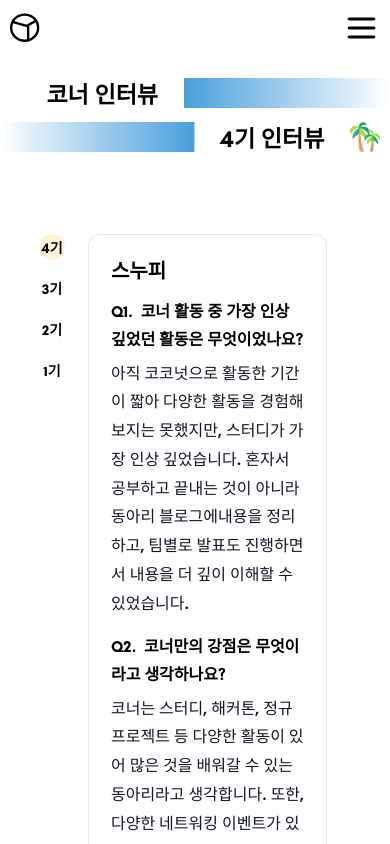
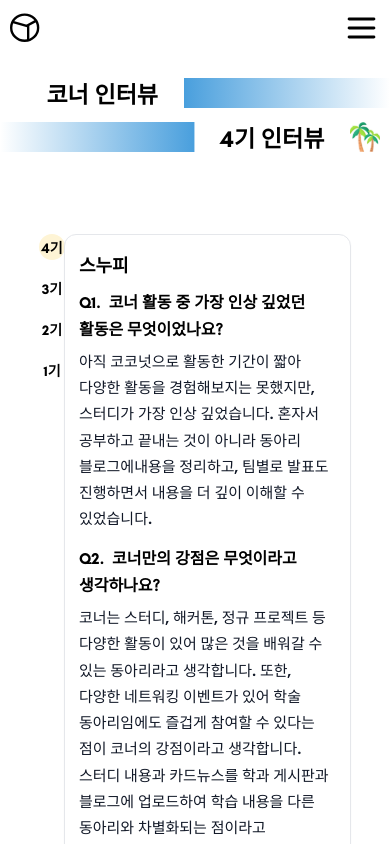
Before and after one commit to DS-Corner-Page/cornerpage_front, a React (Create React App) app: page /interview in a window 390 px wide. Shown: the top 844 px of the page. Built offline with nearby package versions, Linux system fonts and the light colour scheme.

Commit message:
Fix : Interview mobile view, empty 글 수정

```diff
--- a/src/components/interview/projectDisplay/ProjectDisplay.js
+++ b/src/components/interview/projectDisplay/ProjectDisplay.js
@@ -6,7 +6,7 @@ export default function ProjectDisplay({ selectedBatch, interviewData }) {
   return (
     <P.ProjectDisplayContainer>
       {list.length === 0 && (
-        <P.Empty>아직 등록된 인터뷰가 없습니다.</P.Empty>
+        <P.Empty>인터뷰가 없습니다.</P.Empty>
       )}
 
       <P.Grid>
--- a/src/components/interview/projectDisplay/ProjectDisplay.style.js
+++ b/src/components/interview/projectDisplay/ProjectDisplay.style.js
@@ -4,12 +4,14 @@ export const ProjectDisplayContainer = styled.div`
   flex: 1;
   align-self: flex-start;
   padding: 0 24px;
-`;
 
-export const Grid = styled.div`
-  display: grid;
-  grid-template-columns: 1fr;   /* 내용이 길어서 1열이 안정적 */
-  gap: 20px;
+  @media (max-width: 1024px) {
+    padding: 0 16px;
+  }
+  @media (max-width: 768px) {
+    padding: 0;                /* 모바일에서 좌우 여백은 부모가 담당 */
+    width: 100%;
+  }
 `;
 
 export const Card = styled.div`
@@ -18,29 +20,64 @@ export const Card = styled.div`
   border-radius: 12px;
   padding: 20px 22px;
   box-shadow: 0 1px 2px rgba(0,0,0,0.04);
+  word-break: keep-all;          /* 한글 가독성 */
+  overflow-wrap: anywhere;
+
+  @media (max-width: 768px) {
+    padding: 16px 14px;
+    border-radius: 12px;
+  }
+`;
+
+export const Grid = styled.div`
+  display: grid;
+  grid-template-columns: 1fr;   /* 텍스트라 1열이 가장 안정적 */
+  gap: 16px;
+
+  @media (min-width: 1200px) {
+    gap: 20px;
+  }
 `;
 
 export const Name = styled.h3`
   margin: 0 0 10px 0;
   font-size: 20px;
   font-weight: 700;
+
+  @media (max-width: 768px) {
+    font-size: 18px;
+    margin-bottom: 8px;
+  }
 `;
+
 
 export const Question = styled.p`
   margin: 14px 0 6px;
   font-weight: 700;
+  line-height: 1.75;
   white-space: pre-wrap;
-  line-height: 1.75;
+
+  @media (max-width: 768px) {
+    margin: 12px 0 6px;
+    line-height: 1.7;
+  }
 `;
 
 export const Answer = styled.p`
   margin: 0 0 8px;
   color: #111827;
+  line-height: 1.8;
   white-space: pre-wrap;
-  line-height: 1.8;
+
+  @media (max-width: 768px) {
+    margin-bottom: 6px;
+    line-height: 1.75;
+    font-size: 15px;
+  }
 `;
 
 export const Empty = styled.div`
   color: #6b7280;
   margin-top: 8px;
+  font-size: 14px;
 `;
```
